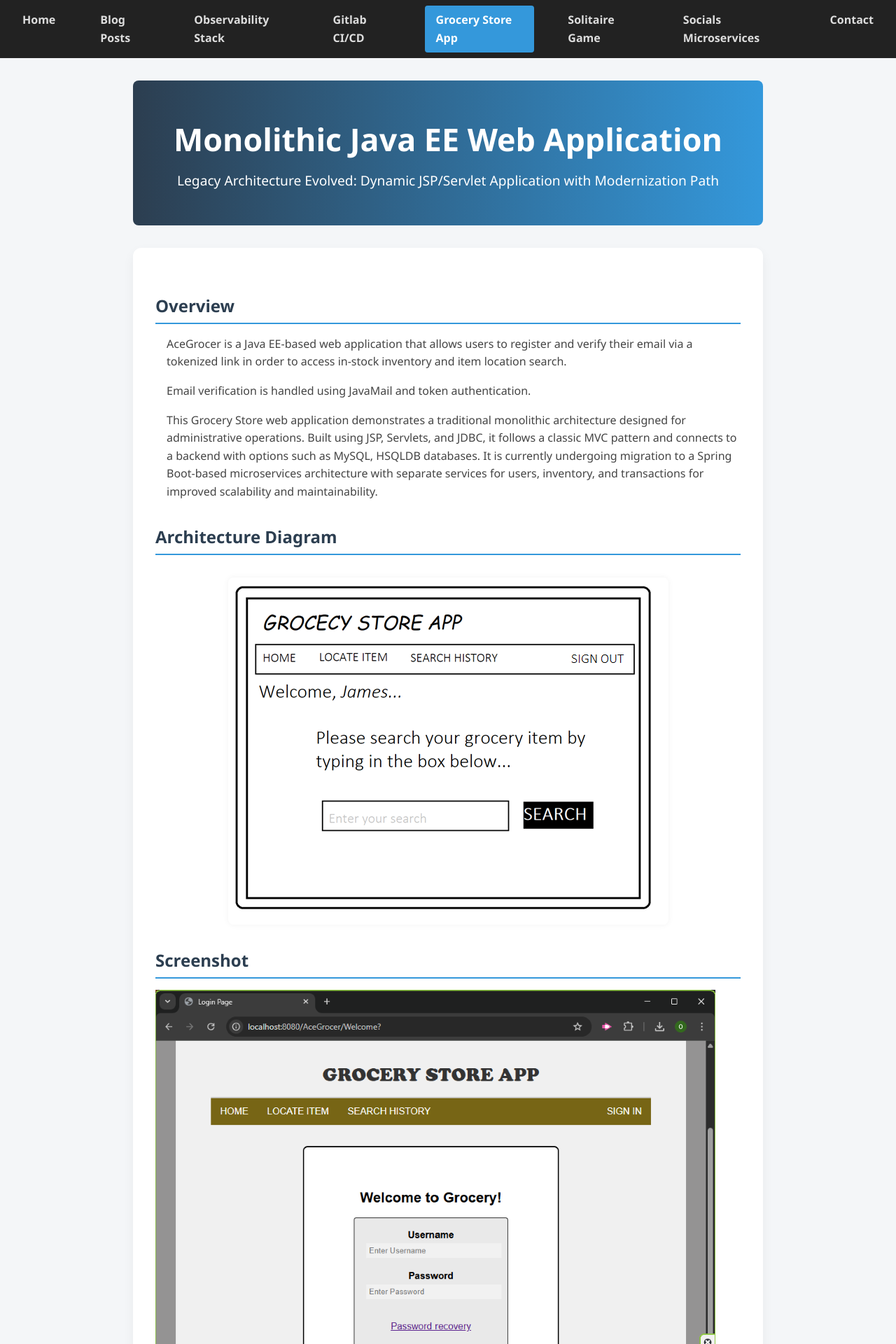
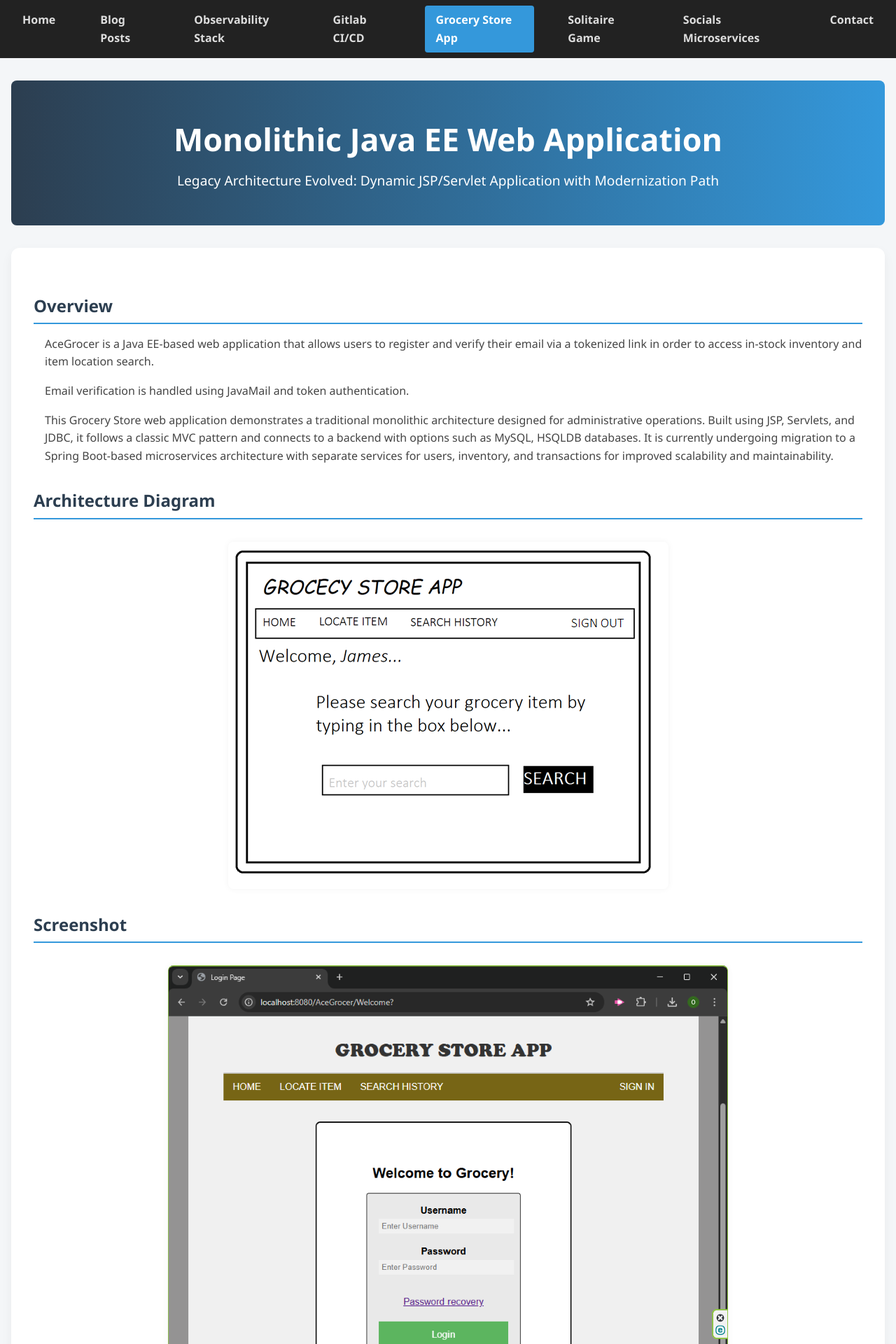
Before and after one commit to kunlecreates/kunlecreates.github.io, a Jekyll site: the page built from projects/javaee.html, in a window 1280 px wide. Shown: the top 1920 px of the page at 70% size. Built offline with Jekyll 4.4.1, drawn with Linux system fonts in a browser that asks for light colours.

Commit message:
Finetune page load aesthetics

```diff
--- a/assets/css/style.css
+++ b/assets/css/style.css
@@ -22,7 +22,7 @@ body {
 
 /* Container for main content */
 .container {
-  max-width: none;
+  max-width: 1300;
   margin: 2rem auto;
   padding: 0 1rem;
   flex-grow: 1;
@@ -145,7 +145,7 @@ nav ul li a.active {
   padding: 2rem;
   border-radius: 12px;
   box-shadow: 0 6px 16px rgba(0, 0, 0, 0.05);
-  max-width: 900px;
+  max-width: 1300px;
   margin: 0 auto 3rem auto;
 }
 
@@ -176,6 +176,11 @@ nav ul li a.active {
   color: #3498db;
   font-weight: 600;
   text-decoration: none;
+}
+
+.content a.btn {
+  color: #fff;
+  font-weight: bold;
 }
 
 .content a:hover {
--- a/projects/javaee.html
+++ b/projects/javaee.html
@@ -20,8 +20,8 @@ permalink: /projects/grocery-store/
   <img src="/assets/images/grocery-mockup.png" alt="Java EE Architecture Diagram" class="diagram">
 
   <h2> Screenshot</h2>
-    <img src="/assets/images/javaee-webapp.png" alt="App screenshot" />
-    <img src="/assets/images/acegrocer.png" alt="AceGrocer UI Screenshot" width="600" class="diagram"/>
+    <img src="/assets/images/javaee-webapp.png" alt="App screenshot" class="diagram"/>
+    <img src="/assets/images/acegrocer.png" alt="AceGrocer UI Screenshot"  class="diagram"/>
 
   <h2>Key Features</h2>
   <ul>
--- a/projects/swing_solitaire.html
+++ b/projects/swing_solitaire.html
@@ -25,7 +25,7 @@ permalink: /projects/swing-solitaire/
   <h2>Play In Your Browser (Powered by <a href="https://cheerpj.com/docs/overview" target="_blank">CheerpJ</a>)</h2>
   <p>This version runs directly in your browser using CheerpJ without needing Java installed locally.</p>
   <p><em>Note: First-time load may take a few moment longer to be ready.</em></p>
-  <div id="solitaire-container" class="centered-container" style="width: 800px; height:600px; border:1px solid #ccc;"></div>
+  <div id="solitaire-container" class="diagram" style="width: 764px; height: 740px; border: 1px solid #ccc; margin: 0 auto;"></div>
 
   <!-- Load CheerpJ runtime -->
   <script src="https://cjrtnc.leaningtech.com/4.1/loader.js"></script>
@@ -45,8 +45,8 @@ permalink: /projects/swing-solitaire/
   </script>
 
   <h2>Screenshots</h2>
-    <img src="/assets/images/solitaire.png" alt="Solitaire GUI Screenshot" width="600" class="diagram"/>
-    <img src="/assets/images/solitaire-progress.png" alt="Solitaire GUI Screenshot" width="600" class="diagram"/>
+    <img src="/assets/images/solitaire.png" alt="Solitaire GUI Screenshot" width="1000" height="1000" class="diagram"/>
+    <img src="/assets/images/solitaire-progress.png" alt="Solitaire GUI Screenshot" width="1000" height="1000"class="diagram"/>
 
 
   <h2>Key Features</h2>
```
